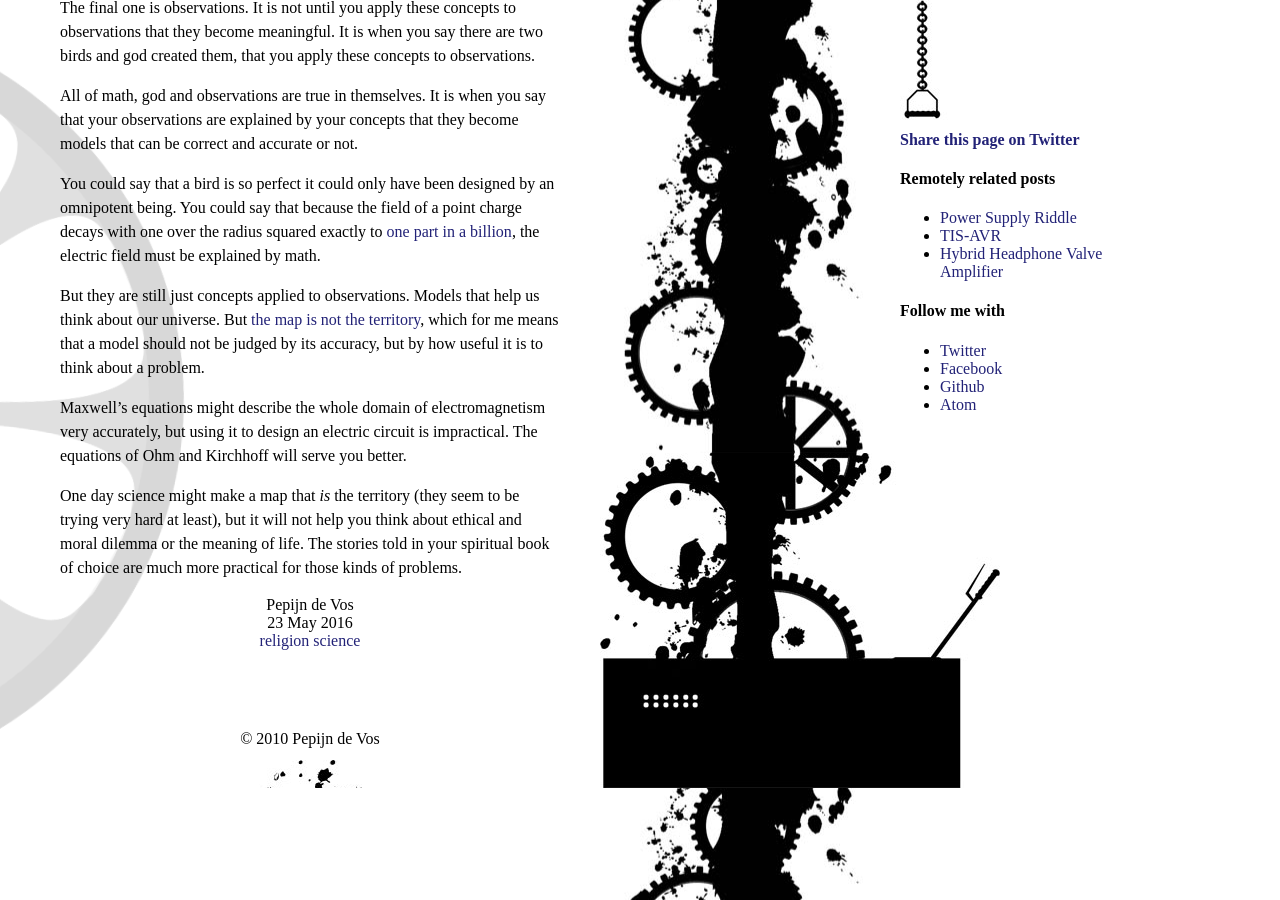
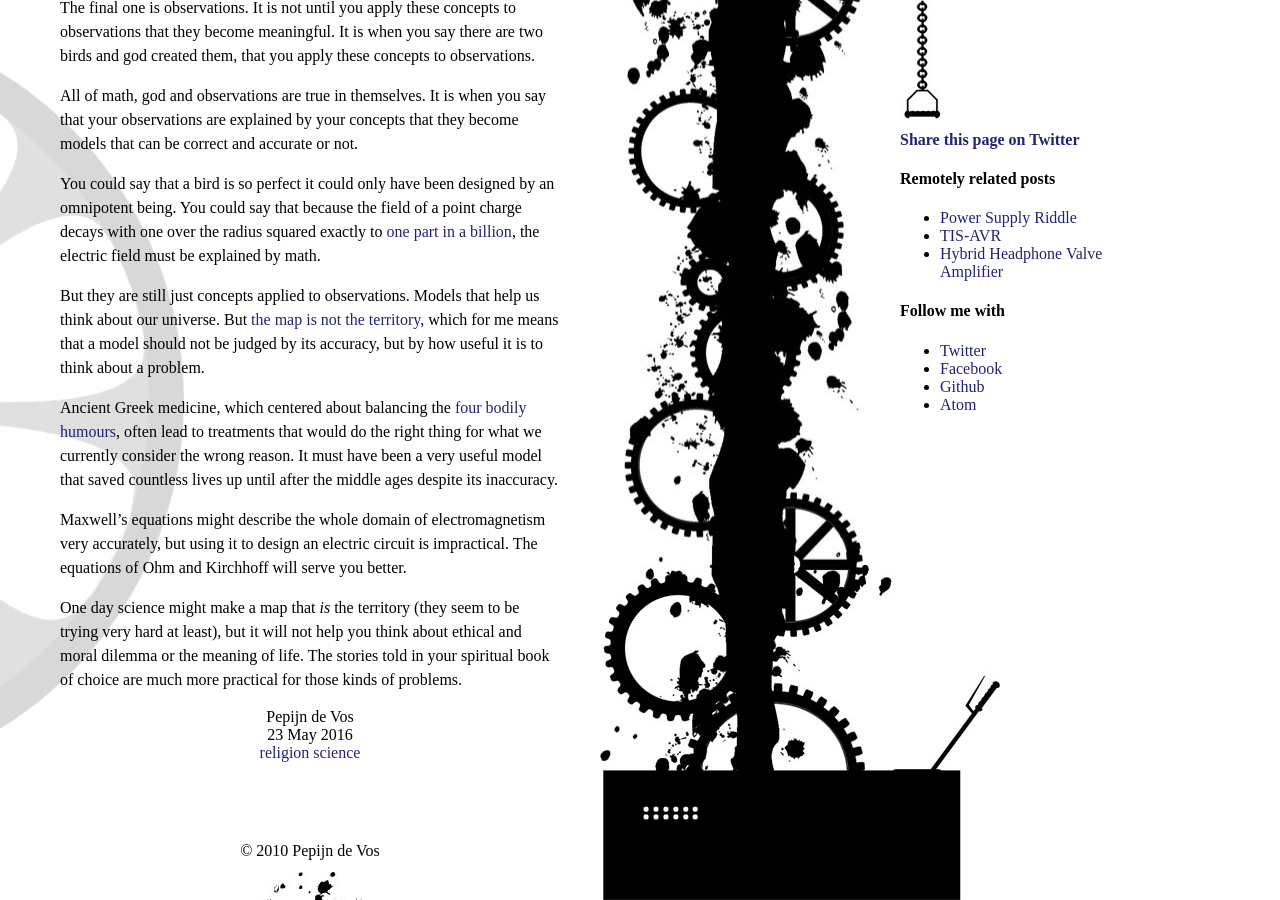
Before and after one commit to pepijndevos/pepijndevos.github.com, a Jekyll site: the page built from _posts/2016-05-23-the-church-of-science.markdown, in a window 1280 px wide and 900 px high, scrolled down 1103 px. Built offline with Jekyll 4.4.1, drawn with Linux system fonts in a browser that asks for light colours; some web fonts are replaced.

Commit message:
ancienct greek medicine

```diff
--- a/_posts/2016-05-23-the-church-of-science.markdown
+++ b/_posts/2016-05-23-the-church-of-science.markdown
@@ -26,6 +26,8 @@ You could say that a bird is so perfect it could only have been designed by an o
 
 But they are still just concepts applied to observations. Models that help us think about our universe. But [the map is not the territory](https://en.wikipedia.org/wiki/Map%E2%80%93territory_relation), which for me means that a model should not be judged by its accuracy, but by how useful it is to think about a problem.
 
+Ancient Greek medicine, which centered about balancing the [four bodily humours](https://en.wikipedia.org/wiki/Humorism), often lead to treatments that would do the right thing for what we currently consider the wrong reason. It must have been a very useful model that saved countless lives up until after the middle ages despite its inaccuracy.
+
 Maxwell's equations might describe the whole domain of electromagnetism very accurately, but using it to design an electric circuit is impractical. The equations of Ohm and Kirchhoff will serve you better.
 
 One day science might make a map that *is* the territory (they seem to be trying very hard at least), but it will not help you think about ethical and moral dilemma or the meaning of life. The stories told in your spiritual book of choice are much more practical for those kinds of problems.
```
